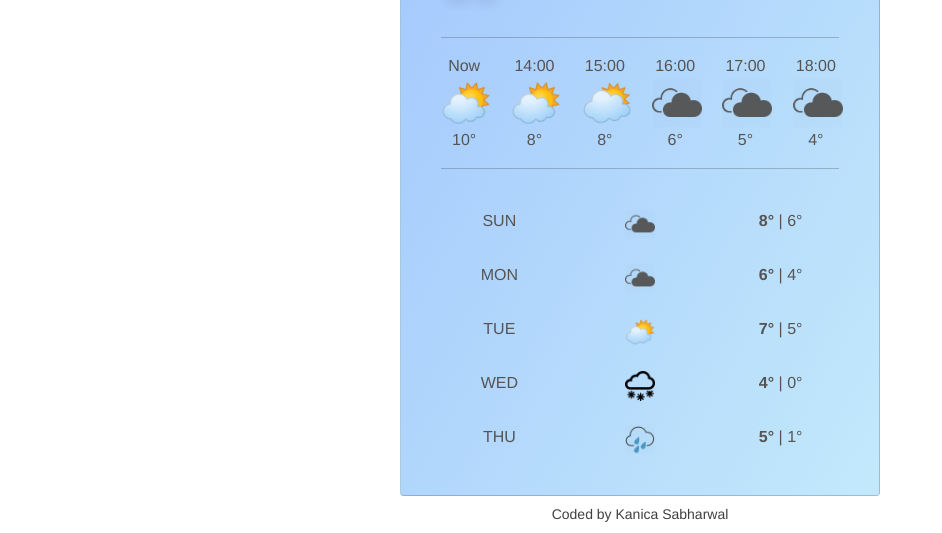
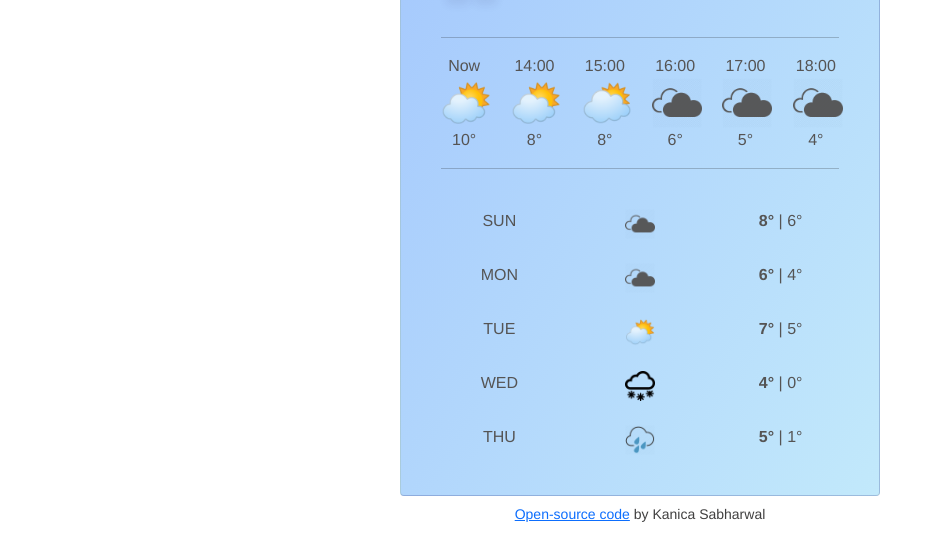
Before and after one commit to Kanica94/weather-app, a plain HTML site: page Index.html in a window 1280 px wide. Shown: the part 325-858 px from the top of the page, without its empty margins (0-942 px from the left). Drawn offline with nearby package versions, Linux system fonts and the light colour scheme; no server answers.

Commit message:
Added open-source code link to GitHub

```diff
--- a/Index.html
+++ b/Index.html
@@ -165,7 +165,12 @@
           </div>
         </div>
       </div>
-      <h5 class="myName">Coded by Kanica Sabharwal</h5>
+      <h5 class="myName">
+        <a href="https://github.com/Kanica94/weather-app.git"
+          >Open-source code</a
+        >
+        by Kanica Sabharwal
+      </h5>
     </div>
     <script src="src/index.js"></script>
   </body>
```
Also changed, not shown: 1 other file.
